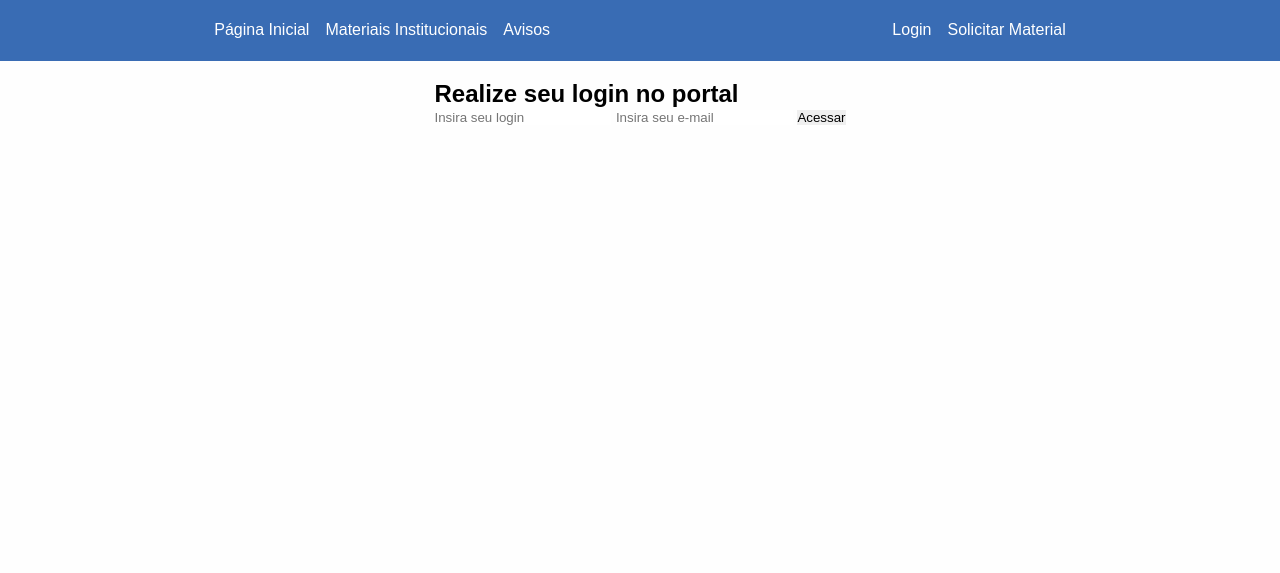
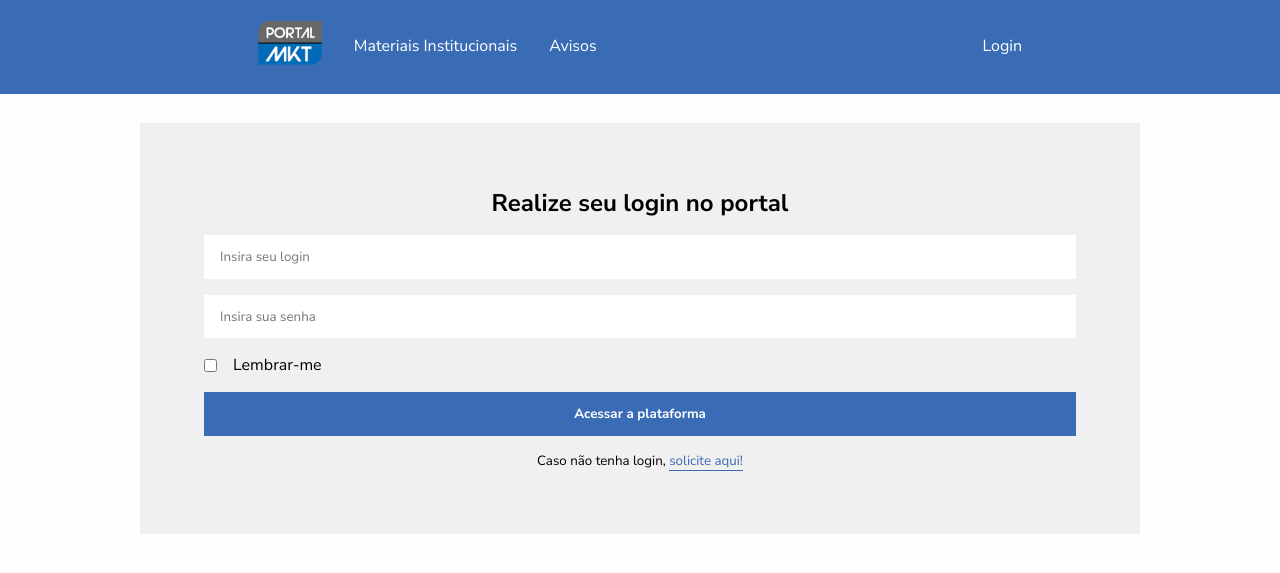
Before and after one commit to vinituis/portal, a PHP site: page /login in a window 1280 px wide. Shown: the top 573 px of the page. Run offline with PHP 8.4, Linux system fonts and the light colour scheme.

Commit message:
ajustes de css

```diff
--- a/assets/css/global.css
+++ b/assets/css/global.css
@@ -1,13 +1,16 @@
+@import url('https://fonts.googleapis.com/css2?family=Nunito+Sans:wght@400;700&display=swap');
+
 :root {
     --azul: #396cb4;
     --fundo: #fefefe;
     --cinza: #696969;
+    --cinza-claro: #f0f0f0;
     --branco: #fff;
     --nulo: transparent;
 }
 
 * {
-    font-family: sans-serif;
+    font-family: 'Nunito Sans', sans-serif;
     margin: 0;
     padding: 0;
     -webkit-box-sizing: border-box;
@@ -17,7 +20,6 @@
     text-decoration: none;
     -webkit-transition: all .2s linear;
     transition: all .2s linear;
-
 }
 
 body {
@@ -25,7 +27,7 @@ body {
     align-items: center;
     justify-content: center;
     flex-direction: column;
-    margin-top: 5rem;
+    margin-top: 5.7rem;
     background-color: var(--fundo);
 }
 
@@ -50,7 +52,12 @@ body {
     display: flex;
     align-items: center;
     justify-content: space-evenly;
-    gap: 1rem;
+    gap: 2rem;
+}
+
+.container nav .menu-nav img {
+    width: 100%;
+    max-width: 4rem;
 }
 
 .container nav .btn-nav {
@@ -69,3 +76,14 @@ body {
 .container nav * a:hover {
     border-bottom: 1px solid var(--branco);
 }
+
+.container .banner {
+    background-color: red;
+    width: 100%;
+    height: 200px;
+}
+
+.container .banner img {
+    width: 100%;
+    height: 100px;
+}
--- /dev/null
+++ b/assets/css/login.css
@@ -0,0 +1,54 @@
+body {
+    padding: 0 2rem;
+}
+
+.form {
+    width: 100%;
+    max-width: 1000px;
+    background-color: var(--cinza-claro);
+    margin-top: 2rem;
+}
+
+input {
+    background-color: var(--branco);
+    padding: 0.8rem 1rem;
+    width: 100%;
+}
+
+input[type=submit] {
+    background-color: var(--azul);
+    color: var(--branco);
+    font-weight: bold;
+    cursor: pointer;
+}
+
+.form-login {
+    display: flex;
+    align-items: center;
+    justify-content: center;
+    flex-direction: column;
+    gap: 1rem;
+    width: 100%;
+    padding: 4rem;
+}
+
+small a {
+    color: var(--azul);
+    border-bottom: 1px solid var(--azul);
+}
+
+.lembrar {
+    width: 100%;
+    display: flex;
+    align-items: center;
+    justify-content: center;
+}
+
+.lembrar input[type=checkbox] {
+    width: fit-content;
+    margin-right: 1rem;
+}
+
+.lembrar label {
+    width: 100%;
+}
--- a/component/head.php
+++ b/component/head.php
@@ -5,7 +5,8 @@ $compatibilidade = '<meta http-equiv="X-UA-Compatible" content="IE=edge">';
 $viewport = '<meta name="viewport" content="width=device-width, initial-scale=1.0">';
 $title = '<title>'.$page.'</title>';
 $cssGlobal = '<link rel="stylesheet" href="../assets/css/global.css">';
+$favicon = '<link rel="icon" href="../assets/images/icon.png">';
 
-echo $charset . $compatibilidade . $viewport . $title . $cssGlobal;
+echo $charset . $compatibilidade . $viewport . $title . $cssGlobal . $favicon;
 
 ?>
--- a/component/nav.php
+++ b/component/nav.php
@@ -5,13 +5,14 @@
 <div class="container">
     <nav>
         <div class="menu-nav">
-            <a href="./">Página Inicial</a>
+            <a href="./">
+                <img src="../assets/images/icon.png" alt="">
+            </a>
             <a href="">Materiais Institucionais</a>
-            <a href="">Avisos</a>
+            <a href="./avisos">Avisos</a>
         </div>
         <div class="btn-nav">
-            <a href="./login.php">Login</a>
-            <a href="" class="btn-p">Solicitar Material</a>
+            <a href="./login">Login</a>
         </div>
     </nav>
 </div>
--- a/view/login.php
+++ b/view/login.php
@@ -2,7 +2,7 @@
 
 session_start();
 
-$page = 'Login';
+$page = 'Login | Portal de Marketing';
 
 ?>
 
@@ -10,17 +10,26 @@ $page = 'Login';
 <html lang="pt-br">
 <head>
     <?php include '../component/head.php'; ?>
+    <link rel="stylesheet" href="../assets/css/login.css">
 </head>
 <body>
 
     <?php include '../component/nav.php'; ?>
 
-    <form action="" method="post">
-        <h2>Realize seu login no portal</h2>
-        <input type="text" name="login" placeholder="Insira seu login" required>
-        <input type="email" name="email" placeholder="Insira seu e-mail" required>
-        <input type="submit" name="submit" value="Acessar">
-    </form>
+    <div class="container form">
+        <form class="form-login" action="" method="post">
+            <h2>Realize seu login no portal</h2>
+            <input type="text" name="login" placeholder="Insira seu login" required>
+            <input type="password" name="pass" placeholder="Insira sua senha" required>
+            <div class="lembrar">
+                <input type="checkbox" name="lembrar" id="lembrar">
+                <label for="lembrar">Lembrar-me</label>
+            </div>
+            <input type="submit" name="submit" value="Acessar a plataforma">
+            <small>Caso não tenha login, <a href="./cadastrar">solicite aqui!</a></small>
+        </form>
+    </div>
+
 
 </body>
 </html>
```
Also changed, not shown: assets/css/aviso.css (added, +30 -0 lines), view/aviso.php (added, +28 -0 lines), view/avisos.php (added, +36 -0 lines), view/cadastrar.php (added, +31 -0 lines), view/index.php (+7 -1 lines), assets/images/icon.png (added).
